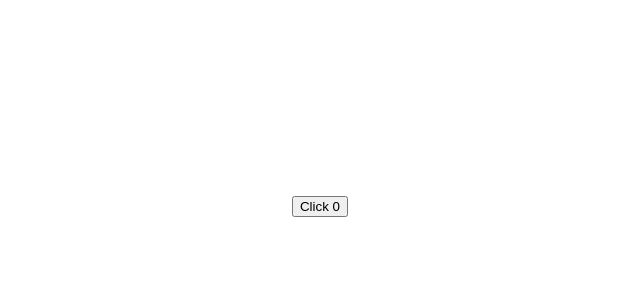
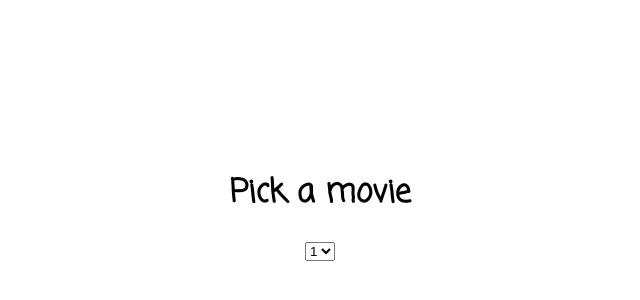
Before and after one commit to rafiurrafi/react-bootcamp, a React (Create React App) app: page / in a window 1280 px wide. Shown: the part 194-494 px from the top of the page, without its empty margins (320-960 px from the left). Built offline with nearby package versions, Linux system fonts and the light colour scheme.

Commit message:
useeffect with bugs

```diff
--- a/src/app.jsx
+++ b/src/app.jsx
@@ -1,10 +1,11 @@
 import React from "react";
 import "./app.css";
 import Clicker from "./todos/hook-intro/clicker";
+import SWMovie from "./todos/hook-intro/SWMovie";
 const App = (props) => {
   return (
     <div className="App">
-      <Clicker />
+      <SWMovie />
     </div>
   );
 };
--- /dev/null
+++ b/src/todos/hook-intro/SWMovie.jsx
@@ -0,0 +1,13 @@
+import React, { useState } from 'react';
+const SWMovie = (props) => {
+    const [movieId, setMovieId] = useState(1)
+    return ( <div><h1>Pick a movie</h1><select value = {movieId} onChange= {e => setMovieId(e.target.value)}>
+        <option value = {1}>1</option>
+        <option value = {2}>2</option>
+        <option value = {3}>3</option>
+        <option value = {4}>4</option>
+        <option value = {5}>5</option>
+    </select></div> );
+}
+
+export default SWMovie;
```
